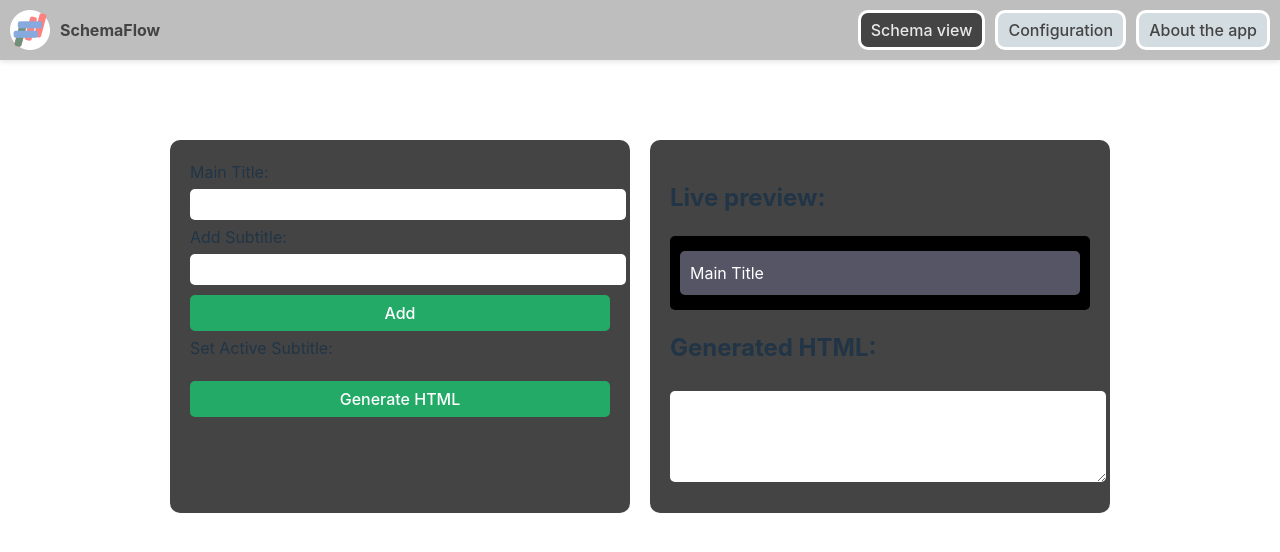
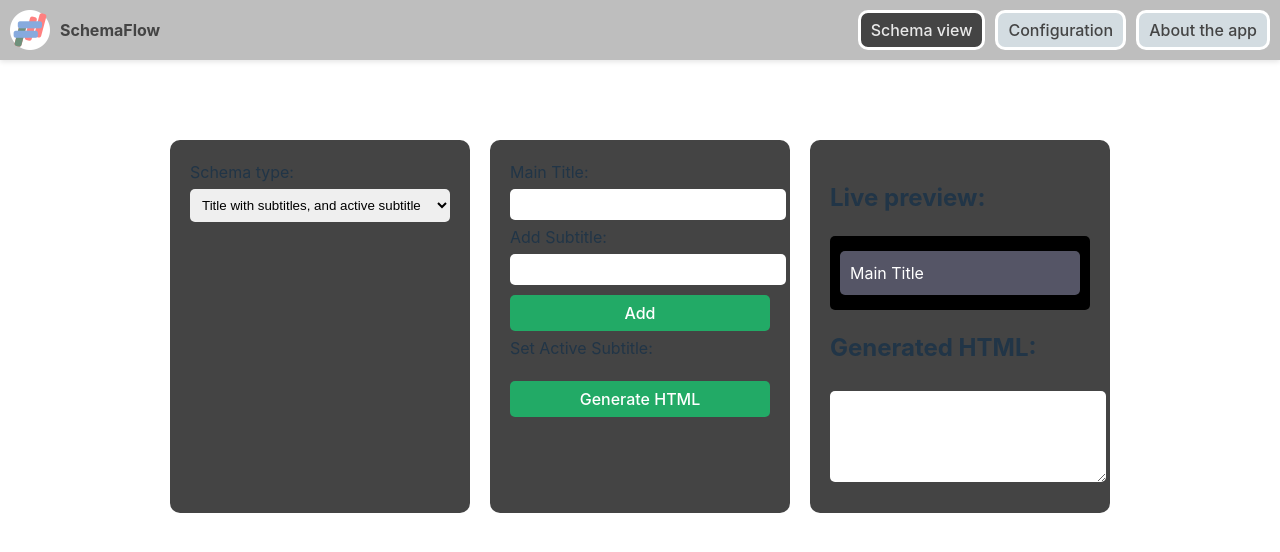
Before and after one commit to KiRZeN24/SchemaFlow, a React (Vite) app: page / in a window 1280 px wide. Shown: the top 552 px of the page. Built offline with nearby package versions, Linux system fonts and the light colour scheme.

Commit message:
feat: Add template selector (closes #12)

```diff
--- a/src/schemaForm.tsx
+++ b/src/schemaForm.tsx
@@ -60,6 +60,16 @@ const SchemaForm: React.FC = () => {
 
   return (
     <div className="container">
+
+<div className="panel">
+        <label>
+          Schema type:
+          <select>
+            <option value="option1">Title with subtitles, and active subtitle</option>
+          </select>
+        </label>
+      </div>
+
       <div className="panel">
         <label>
           Main Title:
```
